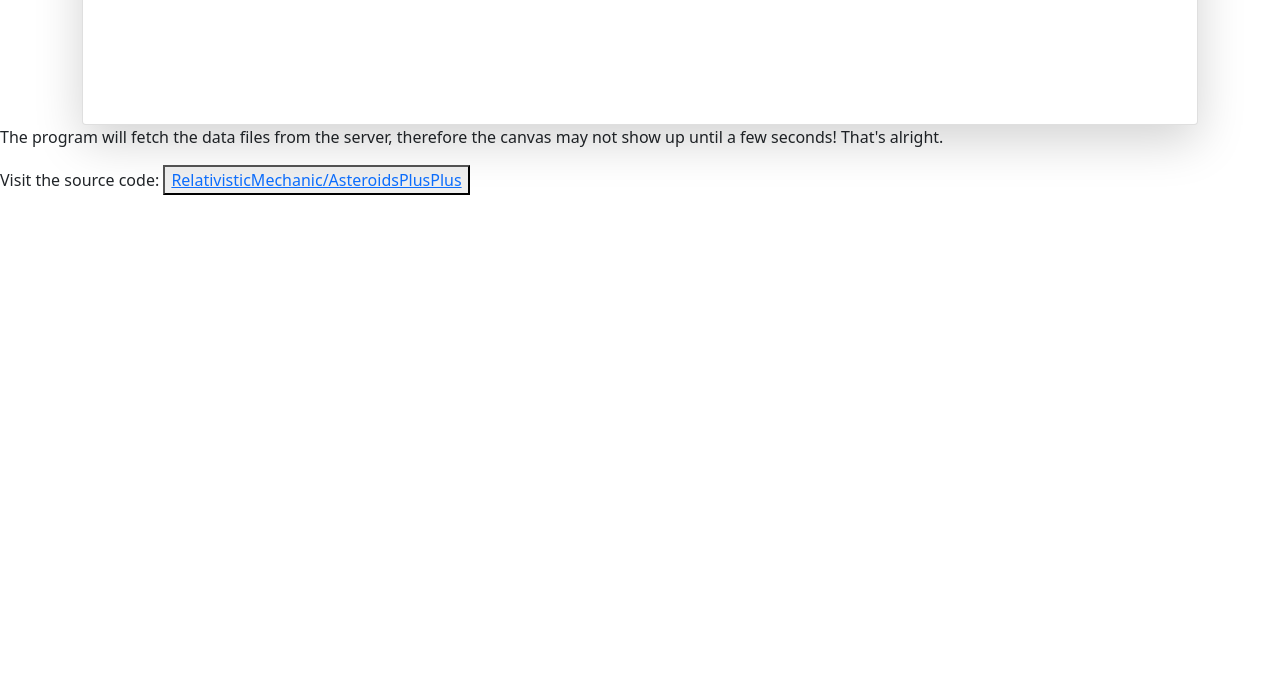
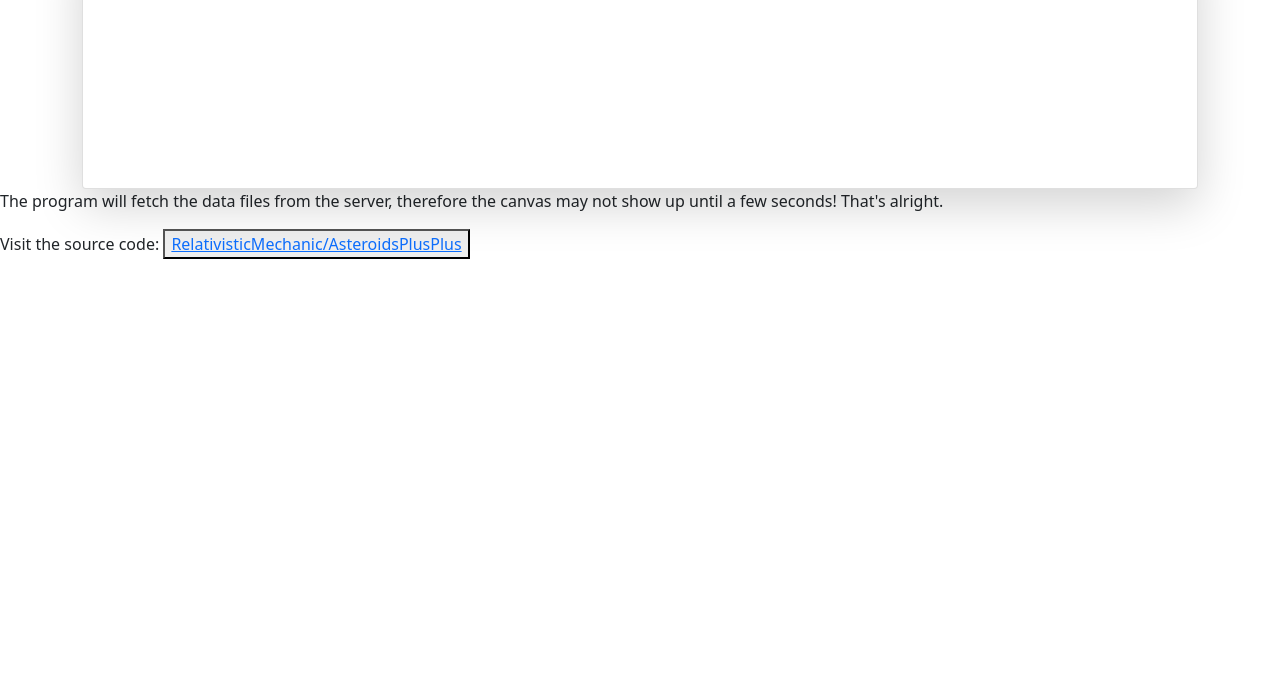
Before and after one commit to RelativisticMechanic/relativisticmechanic.github.io, a plain HTML site: page asteroidsplusplus/index.html in a window 1280 px wide. Shown: the part 124-800 px from the top of the page. Drawn offline with nearby package versions, Linux system fonts and the light colour scheme; no server answers.

Commit message:
Update index.html

```diff
--- a/asteroidsplusplus/index.html
+++ b/asteroidsplusplus/index.html
@@ -6,7 +6,12 @@
     <meta http-equiv="Content-Type" content="text/html; charset=utf-8">
     <link href="https://cdn.jsdelivr.net/npm/bootstrap@5.0.2/dist/css/bootstrap.min.css" rel="stylesheet"
         integrity="sha384-EVSTQN3/azprG1Anm3QDgpJLIm9Nao0Yz1ztcQTwFspd3yD65VohhpuuCOmLASjC" crossorigin="anonymous">
-
+    <style>
+        body
+        {
+            padding-top: 5%;
+        }
+    </style>
 </head>
 
 <body>
```
